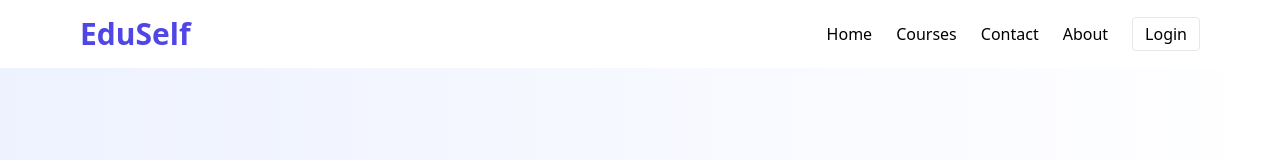
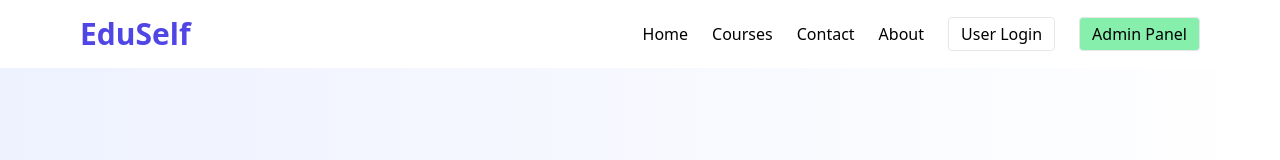
Before and after one commit to Vishal0440/EduSelf-Frontend, a React (Create React App) app: page / in a window 1280 px wide. Shown: the top 160 px of the page. Built offline with nearby package versions, Linux system fonts and the light colour scheme; no server answers.

Commit message:
changes admin

```diff
--- a/src/components/Navbar.jsx
+++ b/src/components/Navbar.jsx
@@ -41,9 +41,15 @@ export default function Navbar() {
               to="/login"
               className="px-3 py-1 transition border rounded hover:bg-indigo-100"
             >
-              Login
+              User Login
             </Link>
           )}
+          <Link
+            to="/admin"
+            className="px-3 py-1 transition bg-green-300 border rounded hover:bg-green-500"
+          >
+            Admin Panel
+          </Link>
         </div>
 
         {/* Mobile Menu Button */}
```
